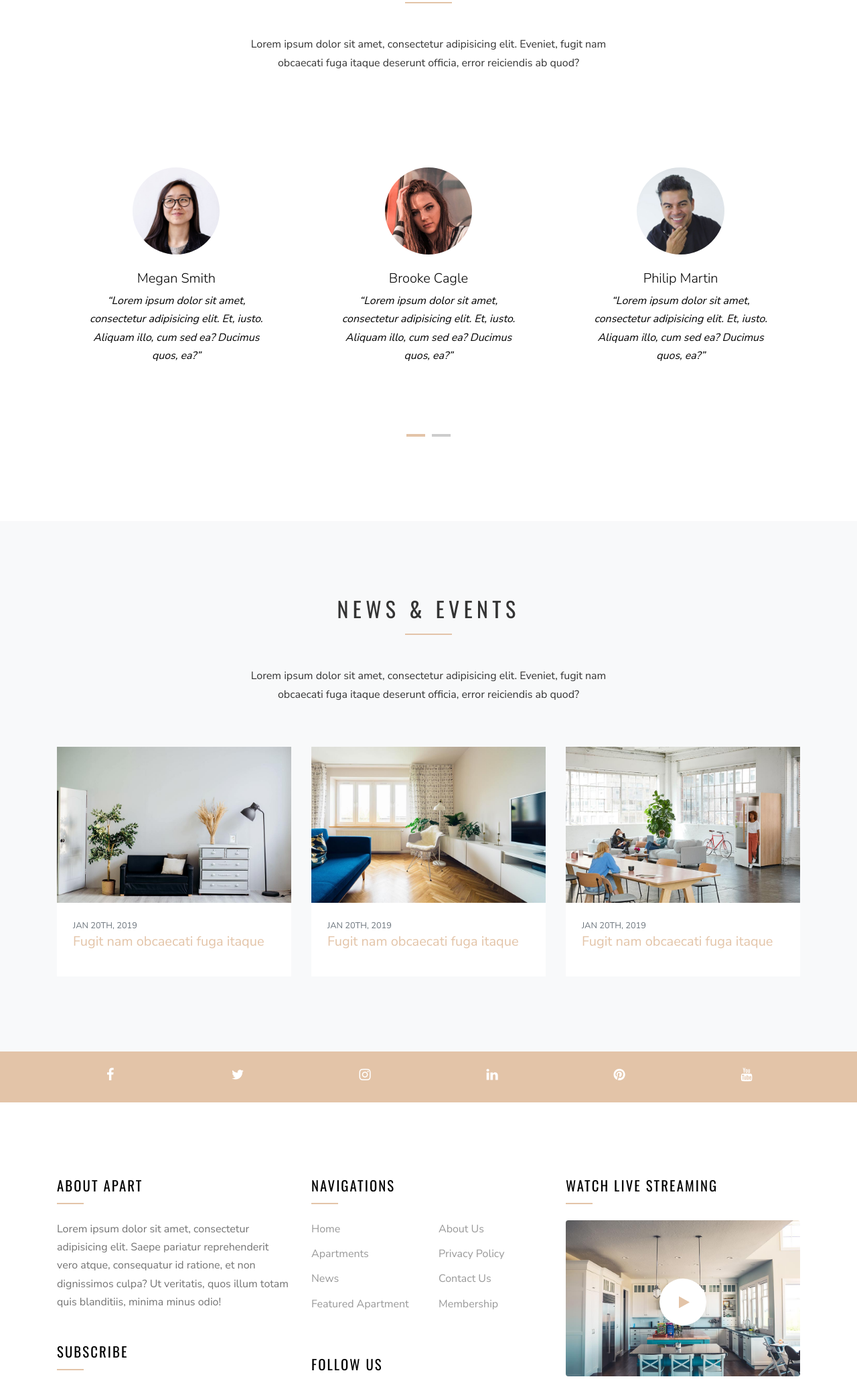
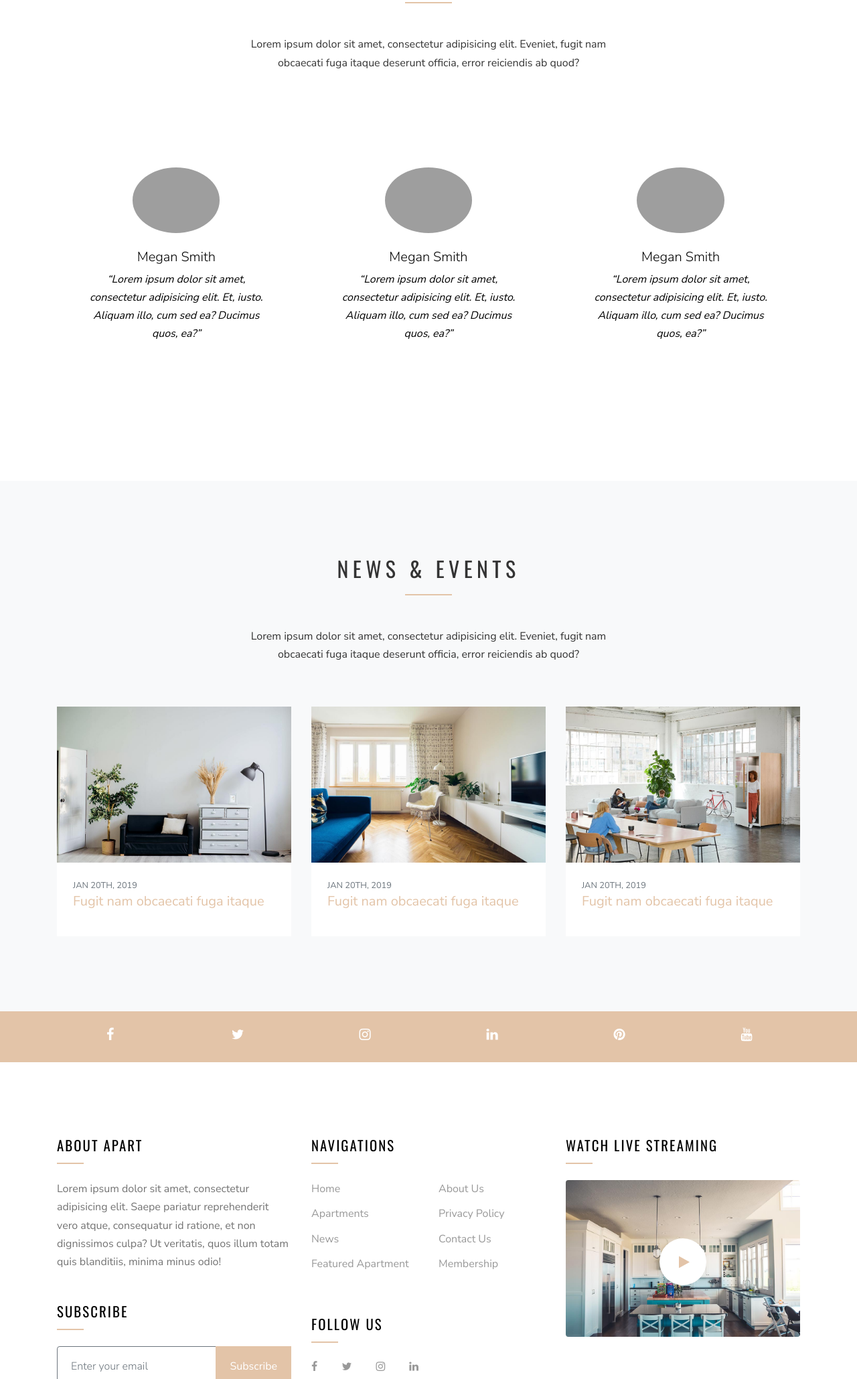
Before and after one commit to kosaoseisakujo/django-project, a Django app: page / in a window 1280 px wide. Shown: the part 3465-5524 px from the top of the page at 67% size. Run offline with Django 3.2, Linux system fonts and the light colour scheme; tables that the repository leaves empty hold one stand-in row (values such as "Sample post"); some libraries are stand-ins or nearby versions; some web fonts are replaced; grey boxes are pictures that could not be loaded.

Commit message:
person機能実装

```diff
--- a/mysite/context_processors.py
+++ b/mysite/context_processors.py
@@ -7,5 +7,6 @@ def some_processor(request: HttpRequest):
     # return dic
     return {
         'IMAGE_PATH': 'https://cosaoyuji.s3.ap-northeast-1.amazonaws.com/images/',
+        'IMAGE_PATH_TEST': 'https://cosaoyuji.s3.ap-northeast-1.amazonaws.com/',
         'TEST': 'TEST',
     }
--- a/requirements.txt
+++ b/requirements.txt
@@ -1 +1,2 @@
 Django~=2.2.4
+Pillow
--- a/top/admin.py
+++ b/top/admin.py
@@ -1,5 +1,6 @@
-from top.models import MainMenu
+from top.models import MainMenu, Person
 from django.contrib import admin
 
 # Register your models here.
 admin.site.register(MainMenu)
+admin.site.register(Person)
--- a/top/models.py
+++ b/top/models.py
@@ -7,3 +7,11 @@ class MainMenu(models.Model):
 
     def __str__(self):
         return self.name
+
+class Person(models.Model):
+    name = models.CharField(max_length=20)
+    image = models.ImageField(upload_to='images',blank=True, null=True)
+    text = models.TextField()
+
+    def __str__(self):
+        return self.name
--- a/top/templates/top/post_list.html
+++ b/top/templates/top/post_list.html
@@ -232,67 +232,17 @@
                 </div>
             </div>
             <div class="nonloop-block-13 owl-carousel">
-
+                {% for person in persons %}
                     <div class="text-center p-3 p-md-5 bg-white">
                         <div class="mb-4">
-                        <img src="{{ IMAGE_PATH }}person_1.jpg" alt="Image" class="w-50 mx-auto img-fluid rounded-circle">
+                            <img src="{{ IMAGE_PATH_TEST }}{{person.image}}" alt="Image" class="w-50 mx-auto img-fluid rounded-circle">
                         </div>
                         <div class="text-black">
                             <h3 class="font-weight-light h5">Megan Smith</h3>
                             <p class="font-italic">&ldquo;Lorem ipsum dolor sit amet, consectetur adipisicing elit. Et, iusto. Aliquam illo, cum sed ea? Ducimus quos, ea?&rdquo;</p>
                         </div>
                     </div>
-
-                <div class="text-center p-3 p-md-5 bg-white">
-                    <div class="mb-4">
-                        <img src="{{ IMAGE_PATH }}person_2.jpg" alt="Image" class="w-50 mx-auto img-fluid rounded-circle">
-                    </div>
-                    <div class="text-black">
-                        <h3 class="font-weight-light h5">Brooke Cagle</h3>
-                        <p class="font-italic">&ldquo;Lorem ipsum dolor sit amet, consectetur adipisicing elit. Et, iusto. Aliquam illo, cum sed ea? Ducimus quos, ea?&rdquo;</p>
-                    </div>
-                </div>
-
-                <div class="text-center p-3 p-md-5 bg-white">
-                    <div class="mb-4">
-                        <img src="{{ IMAGE_PATH }}person_3.jpg" alt="Image" class="w-50 mx-auto img-fluid rounded-circle">
-                    </div>
-                    <div class="text-black">
-                        <h3 class="font-weight-light h5">Philip Martin</h3>
-                        <p class="font-italic">&ldquo;Lorem ipsum dolor sit amet, consectetur adipisicing elit. Et, iusto. Aliquam illo, cum sed ea? Ducimus quos, ea?&rdquo;</p>
-                    </div>
-                </div>
-
-                <div class="text-center p-3 p-md-5 bg-white">
-                    <div class="mb-4">
-                        <img src="{{ IMAGE_PATH }}person_1.jpg" alt="Image" class="w-50 mx-auto img-fluid rounded-circle">
-                    </div>
-                    <div class="text-black">
-                        <h3 class="font-weight-light h5">Steven Ericson</h3>
-                        <p class="font-italic">&ldquo;Lorem ipsum dolor sit amet, consectetur adipisicing elit. Et, iusto. Aliquam illo, cum sed ea? Ducimus quos, ea?&rdquo;</p>
-                    </div>
-                </div>
-
-                <div class="text-center p-3 p-md-5 bg-white">
-                    <div class="mb-4">
-                        <img src="{{ IMAGE_PATH }}person_2.jpg" alt="Image" class="w-50 mx-auto img-fluid rounded-circle">
-                    </div>
-                    <div class="text-black">
-                        <h3 class="font-weight-light h5">Nathan Dumlao</h3>
-                        <p class="font-italic">&ldquo;Lorem ipsum dolor sit amet, consectetur adipisicing elit. Et, iusto. Aliquam illo, cum sed ea? Ducimus quos, ea?&rdquo;</p>
-                    </div>
-                </div>
-
-                <div class="text-center p-3 p-md-5 bg-white">
-                    <div class="mb-4">
-                        <img src="{{ IMAGE_PATH }}person_4.jpg" alt="Image" class="w-50 mx-auto img-fluid rounded-circle">
-                    </div>
-                    <div class="text-black">
-                        <h3 class="font-weight-light h5">Brook Smith</h3>
-                        <p class="font-italic">&ldquo;Lorem ipsum dolor sit amet, consectetur adipisicing elit. Et, iusto. Aliquam illo, cum sed ea? Ducimus quos, ea?&rdquo;</p>
-                    </div>
-                </div>
-
+                {% endfor %}
             </div>
         </div>
     </div>
--- a/top/views.py
+++ b/top/views.py
@@ -1,11 +1,14 @@
-from top.models import MainMenu
+from top.models import MainMenu, Person
 from django.shortcuts import render
 
 # Create your views here.
 def post_list(request):
     # メインメニュー
     main_menus = MainMenu.objects.all()
+    # Person
+    persons = Person.objects.all()
     context ={
         'main_menus': main_menus,
+        'persons': persons,
     }
     return render(request, 'top/post_list.html', context)
```
Also changed, not shown: images/T0326T6TY-UHR5VUF9N-ga459abb69bc-512.jpg (added), images/person_1.jpg (added), images/person_2.jpg (added), images/person_3.jpg (added), images/person_4.jpg (added), top/migrations/0003_book.py (added), top/migrations/0004_auto_20210815_2300.py (added). Lines whose indentation alone changed are shown as unchanged.
